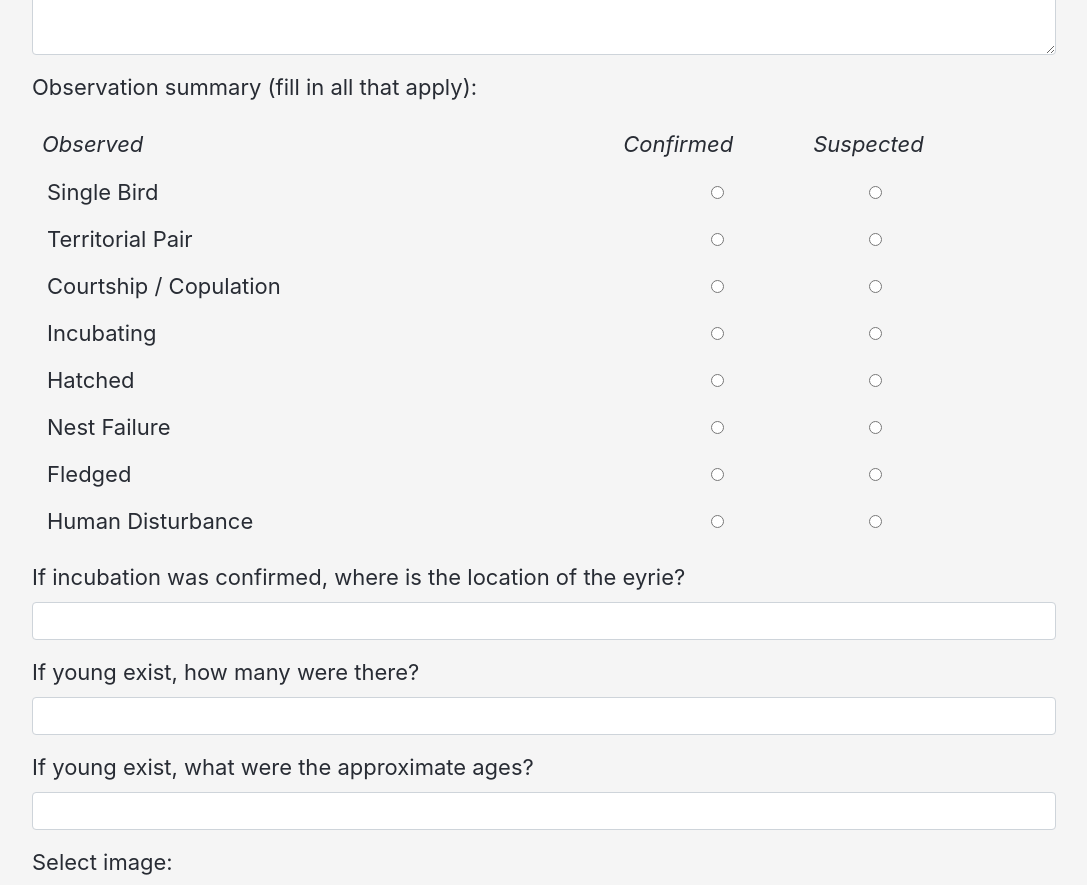
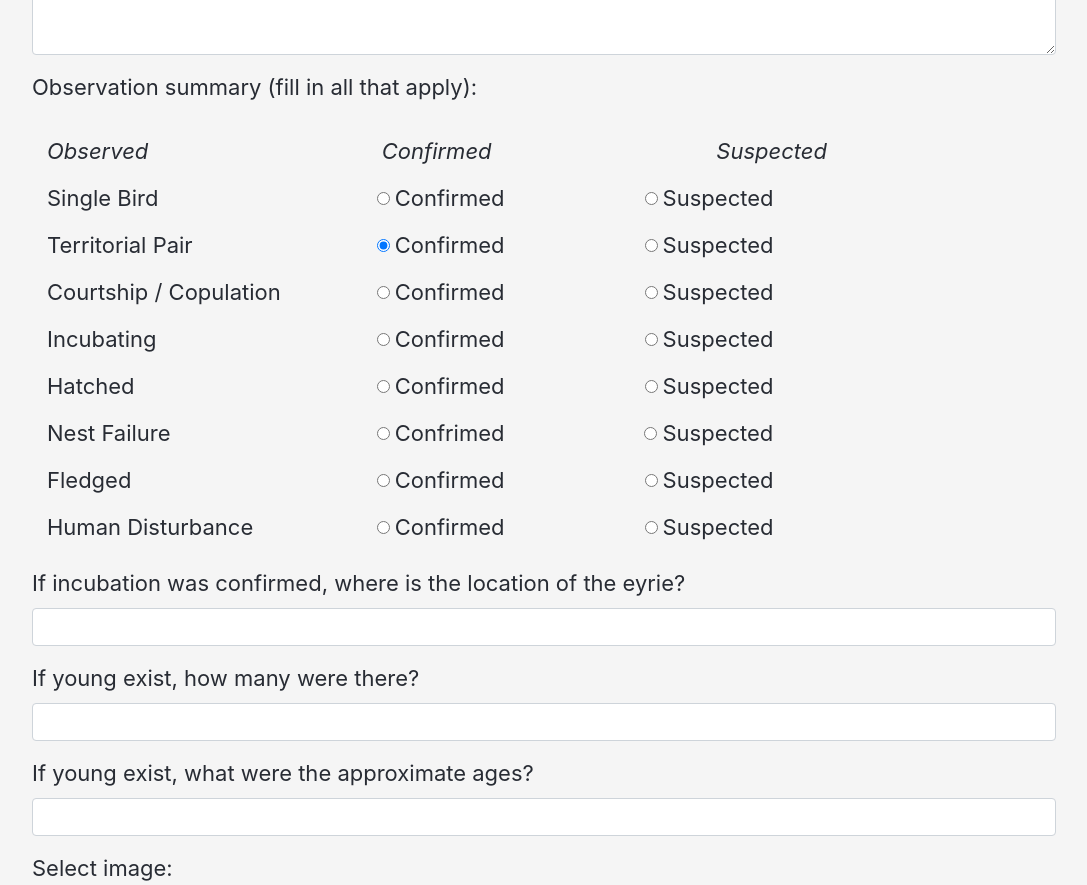
Before and after one commit to pphelps28/Peregrine_Project, a React (Create React App) app in the folder client/: page / in a window 1280 px wide. Shown: the part 1760-2645 px from the top of the page, without its empty margins (96-1183 px from the left). Built offline with nearby package versions, Linux system fonts and the light colour scheme; no server answers.

Commit message:
form movement

```diff
--- a/client/src/App.js
+++ b/client/src/App.js
@@ -84,6 +84,17 @@ class App extends Component {
       [event.target.name]: input
     })
     // console.log(input)
+  }
+
+  checkToggle = (event) => {
+    event.preventDefault()
+    if(event.target.checked===false) {
+      event.target.checked = true
+      console.log(event.target.checked)
+    } else if (event.target.checked === true)
+    event.target.checked = false
+    console.log(event.target.checked)
+
   }
 
   // ----------------------- apply changes to state ------------------------
@@ -530,7 +541,7 @@ class App extends Component {
                 formChange={formChange} nameChange={nameChange} emailChange={emailChange} birdChange={birdChange} siteChange={siteChange} dateChange={dateChange} mileageChange={mileageChange} travelChange={travelChange}
                 timeStartChange={timeStartChange} timeEndChange={timeEndChange} totalTimeChange={totalTimeChange} temperatureChange={temperatureChange} precipitationChange={precipitationChange}
                 cloudCoverChange={cloudCoverChange} windSpeedChange={windSpeedChange} observationChange={observationChange} relationshipStatusChange={relationshipStatusChange} youngStatusChange={youngStatusChange} disturbanceChange={disturbanceChange}
-                youngChange={youngChange} youngAgeChange={youngAgeChange} incubationChange={incubationChange} commentsChange={commentsChange} handleSubmit={handleSubmit} totalTimeCalculator={this.totalTimeCalculator}
+                youngChange={youngChange} youngAgeChange={youngAgeChange} incubationChange={incubationChange} commentsChange={commentsChange} handleSubmit={handleSubmit} totalTimeCalculator={this.totalTimeCalculator} checkToggle={this.checkToggle}
               />
             </Route>
 
--- a/client/src/components/InputForm.js
+++ b/client/src/components/InputForm.js
@@ -396,13 +396,13 @@ export default function InputForm(props) {
 
 					{/* <h5>Observation summary (fill in all that apply)</h5> */}
 					<Form.Row>
-						<label className='italic label'>Observed</label>
-						<label className='italic conf-susp'>Confirmed</label>
-						<label className='italic conf-susp'>Suspected</label>
+						<Form.Label as="th" column sm={4} className='italic label'>Observed</Form.Label>
+						<Form.Label as='th' column sm={4} className='d-none d-md-block italic conf-susp'>Confirmed</Form.Label>
+						<Form.Label as="th" column sm={4} className='d-none d-md-block italic conf-susp'>Suspected</Form.Label>
 
 					</Form.Row>
 					<Form.Row>
-						<Form.Label as="legend" column sm={8}>Single Bird</Form.Label>
+						<Form.Label as="legend" column md={4}>Single Bird</Form.Label>
 						<Form.Check
 							inline
 							type="radio"
@@ -411,6 +411,8 @@ export default function InputForm(props) {
 							name="singleBird"
 							id="formHorizontalRadios15"
 							onChange={props.formChange}
+							label='Confirmed'
+							md={6}
 						/>
 						<Form.Check
 							inline
@@ -419,10 +421,12 @@ export default function InputForm(props) {
 							name="singleBird"
 							id="formHorizontalRadios15a"
 							onChange={props.formChange}
-						/>
+							label='Suspected'
+							md={6} />
+
 					</Form.Row>
 					<Form.Row>
-						<Form.Label as="legend" column sm={8}>Territorial Pair</Form.Label>
+						<Form.Label as="legend" column md={4}>Territorial Pair</Form.Label>
 						<Form.Check
 							inline
 							type="radio"
@@ -431,6 +435,10 @@ export default function InputForm(props) {
 							name="birdPair"
 							id="formHorizontalRadios16"
 							onChange={props.formChange}
+							onClick={props.checkToggle}
+							checked={true}
+							label='Confirmed'
+							md={6}
 						/>
 						<Form.Check
 							inline
@@ -439,10 +447,13 @@ export default function InputForm(props) {
 							name="birdPair"
 							id="formHorizontalRadios16a"
 							onChange={props.formChange}
+							onClick={props.checkToggle}
+							label='Suspected'
+							md={6}
 						/>
 					</Form.Row>
 					<Form.Row>
-						<Form.Label as="legend" column sm={8}>Courtship / Copulation</Form.Label>
+						<Form.Label as="legend" column md={4}>Courtship / Copulation</Form.Label>
 						<Form.Check
 							inline
 							type="radio"
@@ -451,6 +462,8 @@ export default function InputForm(props) {
 							name="courtship"
 							id="formHorizontalRadios17"
 							onChange={props.formChange}
+							label='Confirmed'
+							md={6}
 						/>
 						<Form.Check
 							inline
@@ -459,10 +472,12 @@ export default function InputForm(props) {
 							name="courtship"
 							id="formHorizontalRadios17a"
 							onChange={props.formChange}
+							label='Suspected'
+							md={6}
 						/>
 					</Form.Row>
 					<Form.Row>
-						<Form.Label as="legend" column sm={8}>Incubating</Form.Label>
+						<Form.Label as="legend" column md={4}>Incubating</Form.Label>
 						<Form.Check
 							inline
 							type="radio"
@@ -471,6 +486,8 @@ export default function InputForm(props) {
 							name="incubating"
 							id="formHorizontalRadios18"
 							onChange={props.formChange}
+							label='Confirmed'
+							md={6}
 						/>
 						<Form.Check
 							inline
@@ -479,10 +496,12 @@ export default function InputForm(props) {
 							name="incubating"
 							id="formHorizontalRadios18a"
 							onChange={props.formChange}
+							label='Suspected'
+							md={6}
 						/>
 					</Form.Row>
 					<Form.Row>
-						<Form.Label as="legend" column sm={8}>Hatched</Form.Label>
+						<Form.Label as="legend" column md={4}>Hatched</Form.Label>
 						<Form.Check
 							inline
 							type="radio"
@@ -491,6 +510,8 @@ export default function InputForm(props) {
 							name="hatched"
 							id="formHorizontalRadios19"
 							onChange={props.formChange}
+							label='Confirmed'
+							md={6}
 						/>
 						<Form.Check
 							inline
@@ -499,10 +520,12 @@ export default function InputForm(props) {
 							name="hatched"
 							id="formHorizontalRadios19a"
 							onChange={props.formChange}
+							label='Suspected'
+							md={6}
 						/>
 					</Form.Row>
 					<Form.Row>
-						<Form.Label as="legend" column sm={8}>Nest Failure</Form.Label>
+						<Form.Label as="legend" column md={4}>Nest Failure</Form.Label>
 						<Form.Check
 							inline
 							type="radio"
@@ -511,6 +534,8 @@ export default function InputForm(props) {
 							name="nestFailure"
 							id="formHorizontalRadios20"
 							onChange={props.formChange}
+							label="Confrimed"
+							md={6}
 						/>
 						<Form.Check
 							inline
@@ -519,10 +544,12 @@ export default function InputForm(props) {
 							name="nestFailure"
 							id="formHorizontalRadios20a"
 							onChange={props.formChange}
+							label='Suspected'
+							md={6}
 						/>
 					</Form.Row>
 					<Form.Row>
-						<Form.Label as="legend" column sm={8}>Fledged</Form.Label>
+						<Form.Label as="legend" column md={4}>Fledged</Form.Label>
 						<Form.Check
 							inline
 							type="radio"
@@ -531,6 +558,8 @@ export default function InputForm(props) {
 							name="fledged"
 							id="formHorizontalRadios21"
 							onChange={props.formChange}
+							label='Confirmed'
+							md={6}
 						/>
 						<Form.Check
 							inline
@@ -539,10 +568,12 @@ export default function InputForm(props) {
 							name="fledged"
 							id="formHorizontalRadios21a"
 							onChange={props.formChange}
+							label='Suspected'
+							md={6}
 						/>
 					</Form.Row>
 					<Form.Row>
-						<Form.Label as="legend" column sm={8}>Human Disturbance</Form.Label>
+						<Form.Label as="legend" column md={4}>Human Disturbance</Form.Label>
 						<Form.Check
 							inline
 							type="radio"
@@ -551,6 +582,8 @@ export default function InputForm(props) {
 							name="disturbance"
 							id="formHorizontalRadios22"
 							onChange={props.formChange}
+							label='Confirmed'
+							md={6}
 						/>
 						<Form.Check
 							inline
@@ -559,6 +592,8 @@ export default function InputForm(props) {
 							name="disturbance"
 							id="formHorizontalRadios22a"
 							onChange={props.formChange}
+							label='Suspected'
+							md={6}
 						/>
 					</Form.Row>
 				</Form.Group>
```
